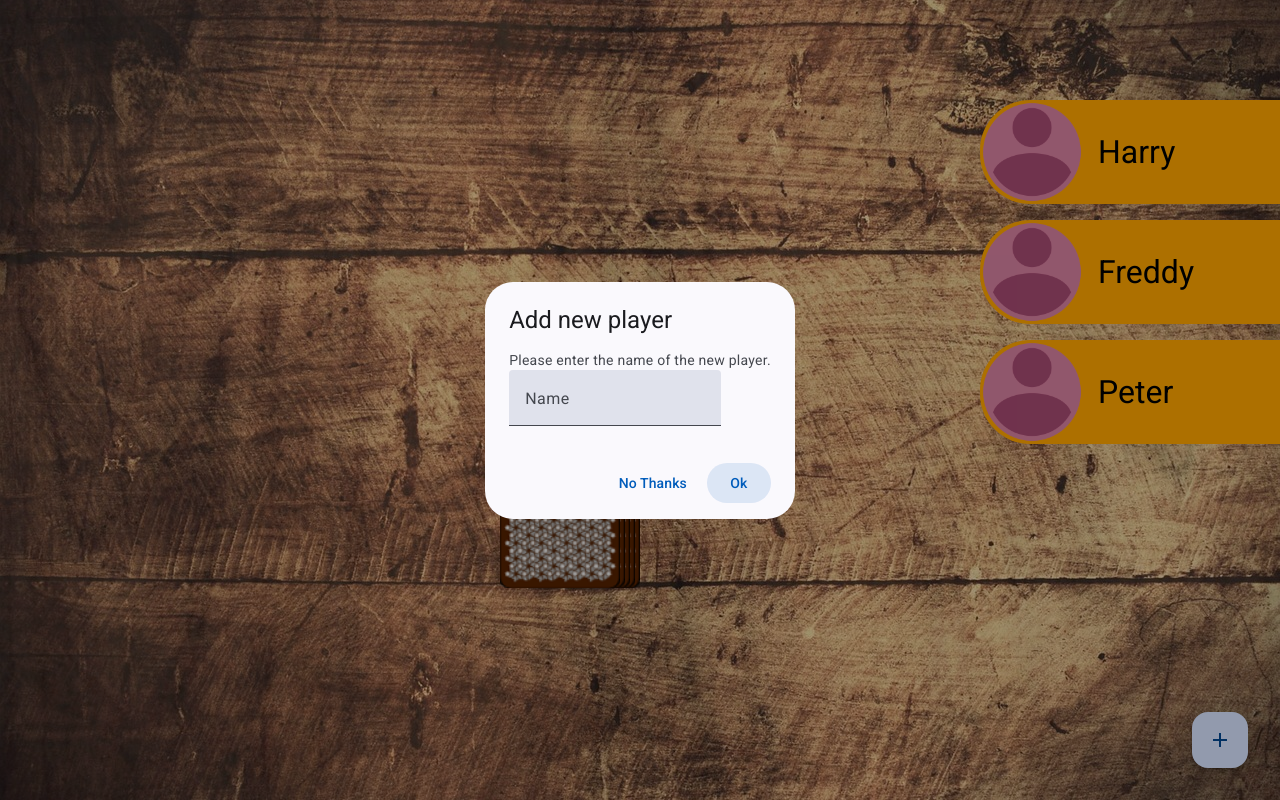
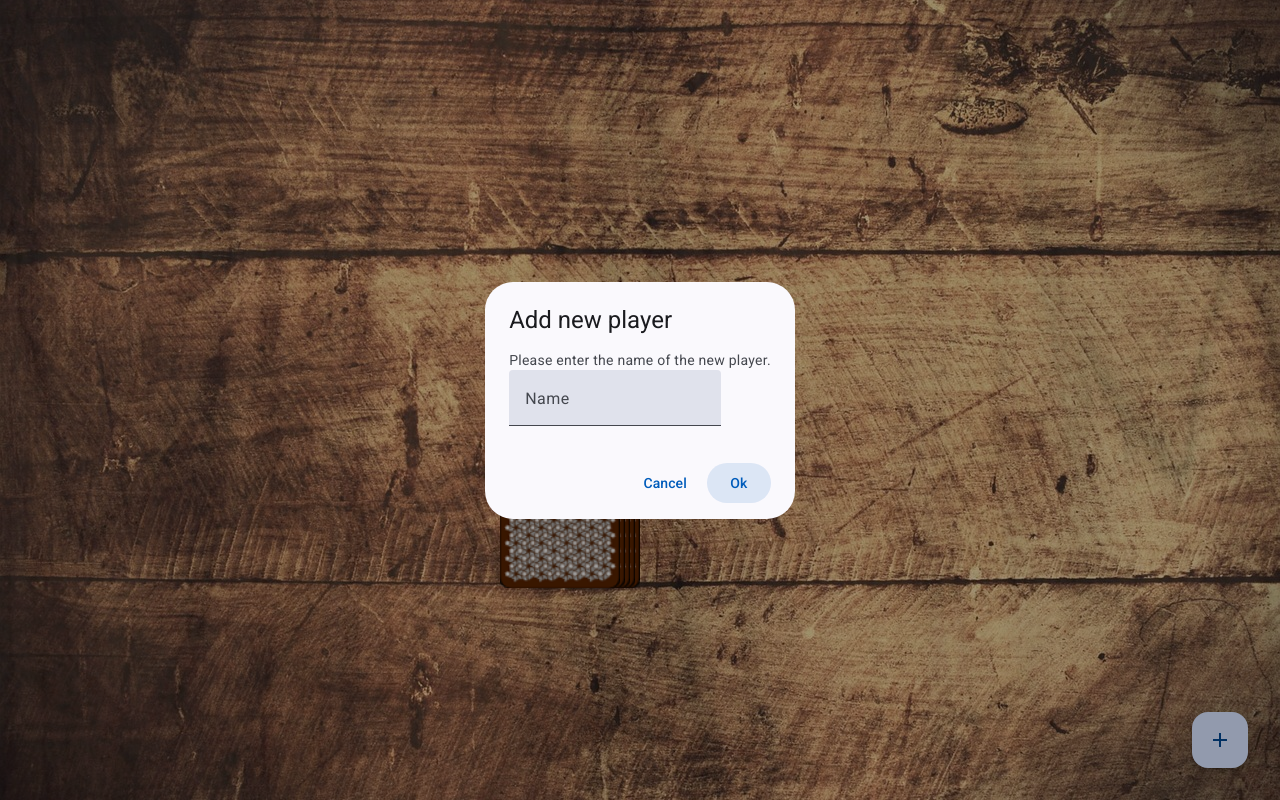
Before and after one commit to DennisJakobi76/Ring_of_fire, an Angular app: page /game in a window 1280 px wide. Both pictures are taken after a click on the button "add". Built offline with nearby package versions, Linux system fonts and the light colour scheme.

Commit message:
added functionality to add new player by using button

```diff
--- a/src/app/dialog-add-player/dialog-add-player.component.html
+++ b/src/app/dialog-add-player/dialog-add-player.component.html
@@ -8,6 +8,6 @@
 	</mat-form-field>
 </mat-dialog-content>
 <mat-dialog-actions>
-	<button mat-button (click)="onNoClick()">No Thanks</button>
-	<button mat-button [mat-dialog-close]="" cdkFocusInitial>Ok</button>
+	<button mat-button (click)="onNoClick()">Cancel</button>
+	<button mat-button [mat-dialog-close]="name" cdkFocusInitial>Ok</button>
 </mat-dialog-actions>
--- a/src/app/dialog-add-player/dialog-add-player.component.ts
+++ b/src/app/dialog-add-player/dialog-add-player.component.ts
@@ -28,10 +28,6 @@
   name: string = '';
 
   onNoClick() {
-    // Code
-  }
-
-  addPlayer() {
-    console.log(this.name);
+    this.name = '';
   }
 }
--- a/src/app/game/game.component.ts
+++ b/src/app/game/game.component.ts
@@ -51,8 +51,8 @@
 
     // Manually restore focus to the menu trigger since the element that
     // opens the dialog won't be in the DOM any more when the dialog closes.
-    dialogRef
-      .afterClosed()
-      .subscribe((result) => console.log('The dialog was closed'));
+    dialogRef.afterClosed().subscribe((name: string) => {
+      this.game.players.push(name);
+    });
   }
 }
--- a/src/models/game.ts
+++ b/src/models/game.ts
@@ -1,5 +1,5 @@
 export class Game {
-  public players: string[] = ['Harry', 'Freddy', 'Peter'];
+  public players: string[] = [];
   public stack: string[] = [];
   public playedCards: string[] = [];
   public currentPlayer: number = 0;
```
